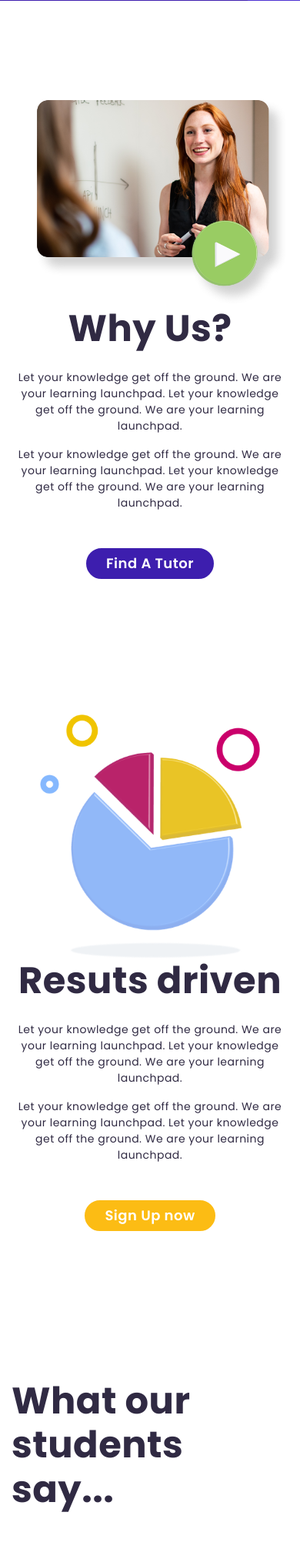
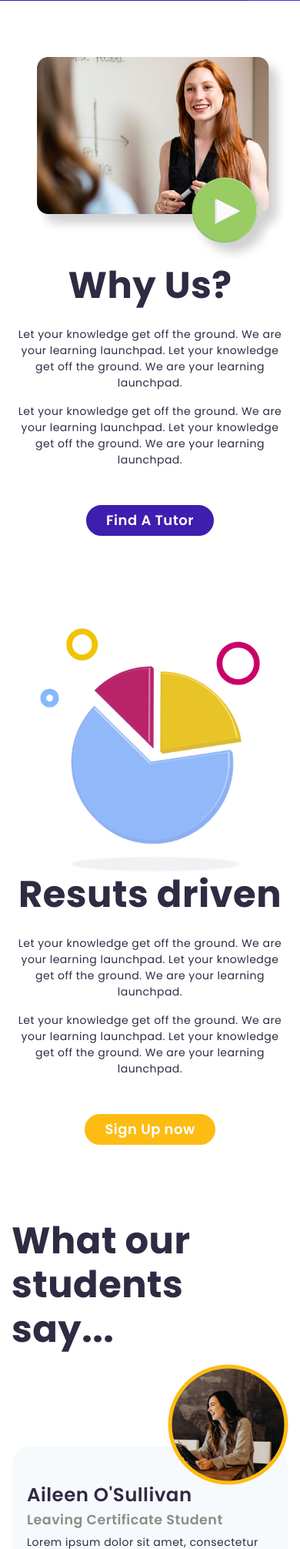
Before and after one commit to Code-Institute-Submissions/TutorShip, a Flask app: page / in a window 390 px wide. Shown: the part 382-2394 px from the top of the page at 77% size. Run offline with Flask 2, Linux system fonts and the light colour scheme; some libraries are stand-ins or nearby versions.

Commit message:
Update section paddings and margins on mobile

```diff
--- a/templates/index.html
+++ b/templates/index.html
@@ -47,7 +47,7 @@
       </div>
     </header>
 
-    <section id="about-section" data-spy="scroll" class="container-flex text-white my-5">
+    <section id="about-section" data-spy="scroll" class="container-flex text-white my-2 my-sm-5">
       <div class="jumbotron container bg-transparent">
         <div class="row">
           <div data-aos="fade-right" data-aos-duration="1000" data-aos-delay="1000" class="col-md-6 align-self-center">
@@ -58,7 +58,7 @@
               <a href="{{url_for('tutors')}}" class="purple-btn px-4 rounded-pill pt-1">Find A Tutor</a>
             </div>
           </div>
-          <button type="button" data-toggle="modal" data-src="https://www.youtube.com/embed/pVE92TNDwUk" data-target="#myModal" data-aos="flip-left" data-aos-duration="1000" data-aos-delay="1500" class="d-flex col-md-6 pt-5 border-0 bg-transparent video-btn  order-first order-sm-last">
+          <button type="button" data-toggle="modal" data-src="https://www.youtube.com/embed/pVE92TNDwUk" data-target="#myModal" data-aos="flip-left" data-aos-duration="1000" data-aos-delay="1500" class="d-flex col-md-6 pt-2 pt-sm-5 border-0 bg-transparent video-btn order-first order-sm-last">
             <img id="video-image" class="translate-y" src="{{ url_for('static', filename='images/video.png') }}">
           </button>
         </div>
@@ -82,10 +82,10 @@
       </div>
     </div>
 
-    <section class="container-flex text-white my-5">
+    <section class="container-flex text-white my-2 my-sm-5">
       <div class="jumbotron container bg-transparent">
         <div class="row">
-          <div data-aos="fade-right" data-aos-duration="1000" class="d-flex col-md-6 pt-5 text-center justify-content-center">
+          <div data-aos="fade-right" data-aos-duration="1000" class="d-flex col-md-6 pt-2 pt-sm-5 text-center justify-content-center">
             <img id="results-image" src="{{ url_for('static', filename='images/results.png') }}">
           </div>
           <div data-aos="fade-right" data-aos-duration="1000" data-aos-delay="200" class="col-md-6 align-self-center">
@@ -100,8 +100,8 @@
       </div>
     </section>
 
-    <section id="testimonials" class="container text-white my-5 pt-5">
-      <h2 class="hero-text text-navy font-weight-bold mb-5 py-5">What our students say...</h2>
+    <section id="testimonials" class="container text-white my-2 my-sm-5 pt-2 pt-sm-5">
+      <h2 class="hero-text text-navy font-weight-bold mb-2 mb-sm-5 py-2 py-sm-5">What our students say...</h2>
       <div class="row">
           <div data-aos="fade-up" data-aos-duration="1000" class="col-lg-6 col-md-6 mb-4">
             <div class="h-100">
```
